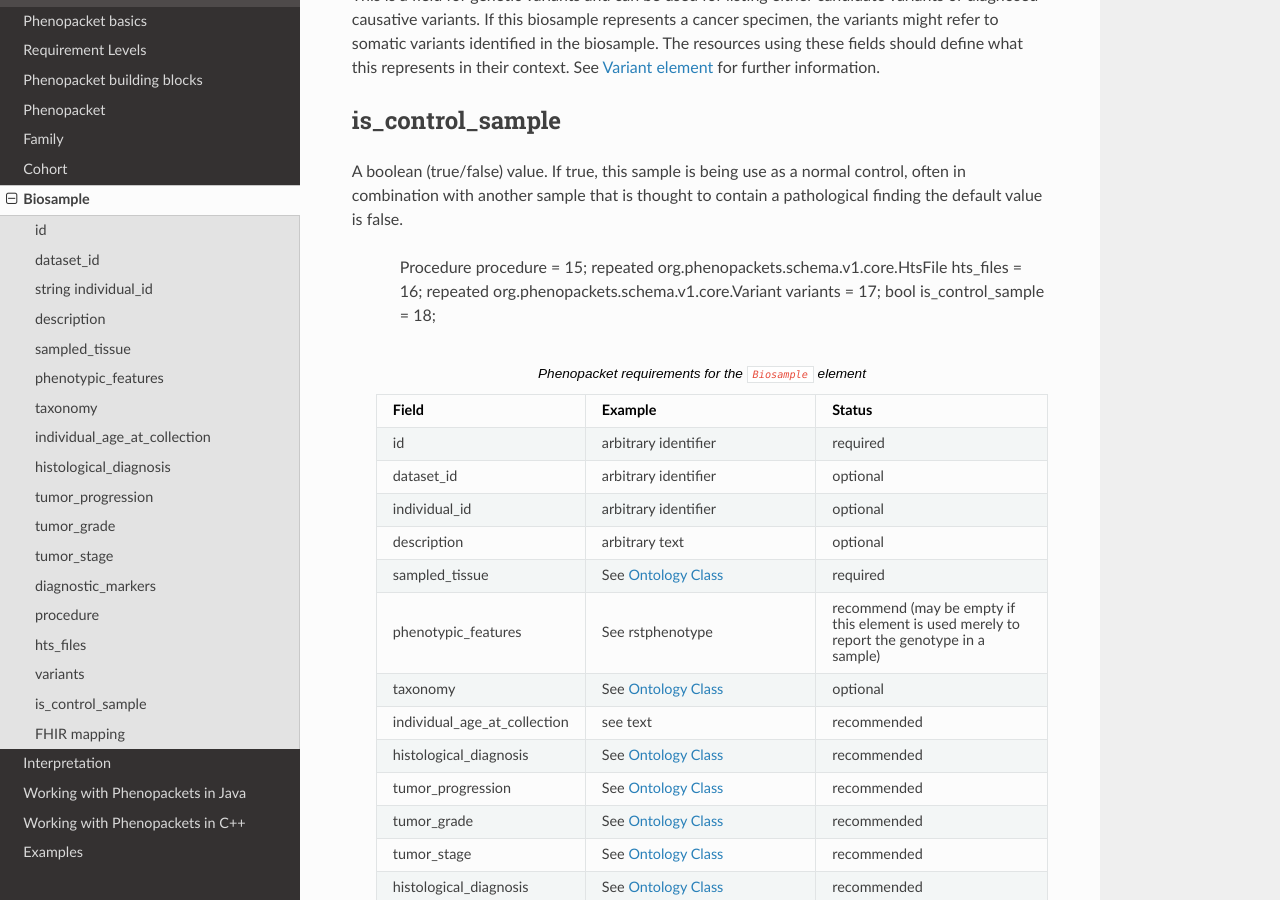
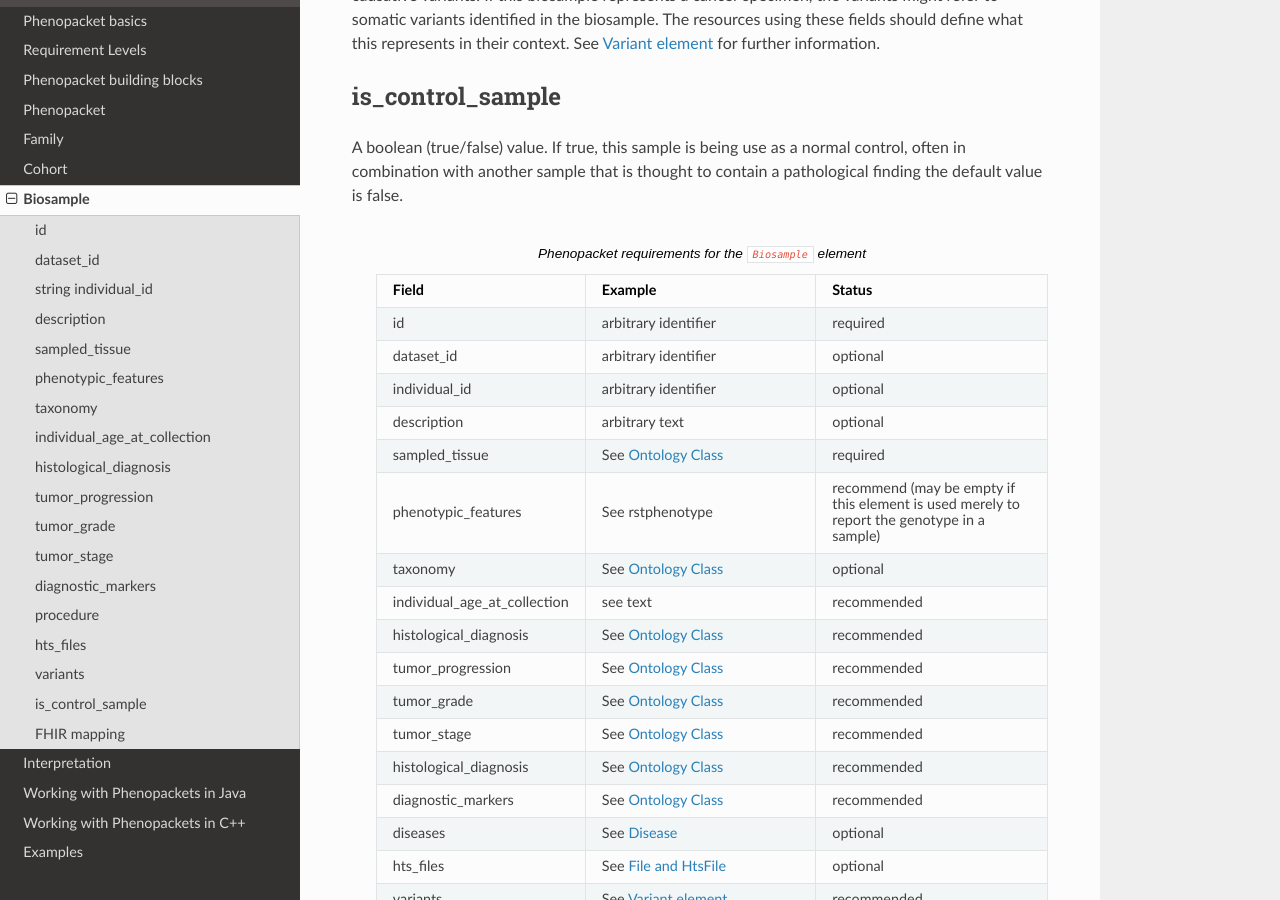
Before and after one commit to phenopackets/phenopacket-schema, a Sphinx documentation site: the page built from docs/biosample.rst, in a window 1280 px wide and 900 px high, scrolled down 3125 px. Built offline with Sphinx 7.4.7 and the Read the Docs theme 2.0.0, drawn with Linux system fonts in a browser that asks for light colours; some of the changed text lies outside the part shown.

Commit message:
fixing typos in biosample documentation

```diff
--- a/docs/biosample.rst
+++ b/docs/biosample.rst
@@ -33,8 +33,8 @@
         repeated OntologyClass tumor_stage = 13;
         repeated OntologyClass diagnostic_markers = 14;
         Procedure procedure = 15;
-        repeated org.phenopackets.schema.v1.core.HtsFile hts_files = 16;
-        repeated org.phenopackets.schema.v1.core.Variant variants = 17;
+        repeated HtsFile hts_files = 16;
+        repeated Variant variants = 17;
         bool is_control_sample = 18;
     }
 
@@ -105,7 +105,7 @@
 tumor_grade
 ~~~~~~~~~~~
 This should be a child term of  NCIT:C28076 (Disease Grade Qualifier) or equivalent.
-See the `tumor grade fact sheet <https://www.cancer.gov/about-cancer/diagnosis-staging/prognosis/tumor-grade-fact-sheet`_.
+See the `tumor grade fact sheet <https://www.cancer.gov/about-cancer/diagnosis-staging/prognosis/tumor-grade-fact-sheet>`_.
 
 tumor_stage
 ~~~~~~~~~~~
@@ -149,14 +149,6 @@
 
 
 
-
-
-
-
-        Procedure procedure = 15;
-        repeated org.phenopackets.schema.v1.core.HtsFile hts_files = 16;
-        repeated org.phenopackets.schema.v1.core.Variant variants = 17;
-        bool is_control_sample = 18;
 
  .. list-table:: Phenopacket requirements for the ``Biosample`` element
    :widths: 25 50 50
```
